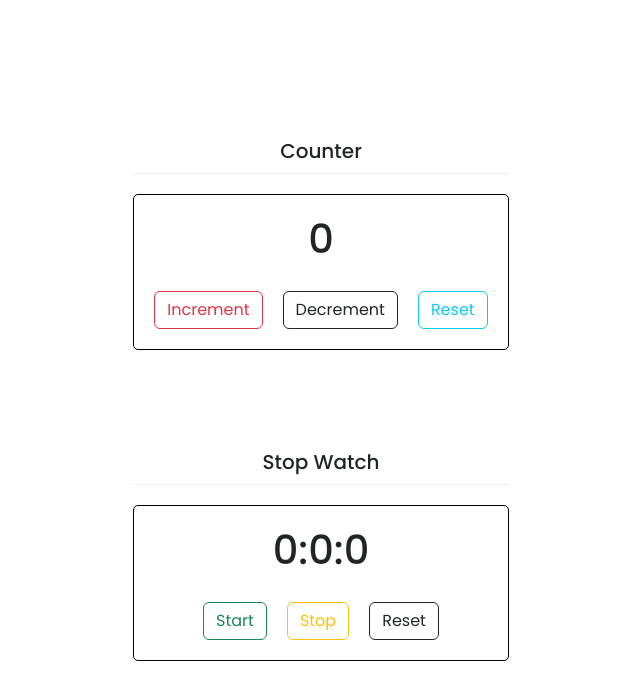
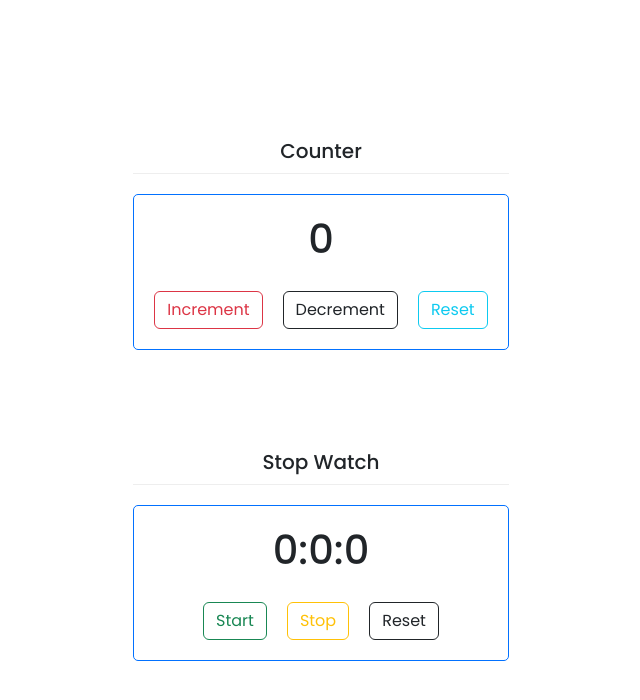
Before and after one commit to AzaanUllah-Khan/React-Counter-With-Stop-Watch, a React (Create React App) app: page / in a window 1280 px wide. Shown: the top 700 px of the page, without its empty margins (319-959 px from the left). Built offline with nearby package versions, Linux system fonts and the light colour scheme.

Commit message:
color changed

```diff
--- a/src/App.js
+++ b/src/App.js
@@ -8,7 +8,7 @@ const style1 = {
   gap: "20px",
   flexDirection: "column",
   borderRadius: "5px",
-  border: "1px solid black"
+  border: "1px solid #0271ff"
 };
 
 const style2 = {
```
